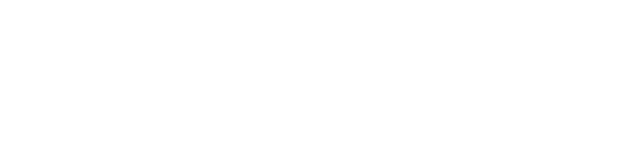
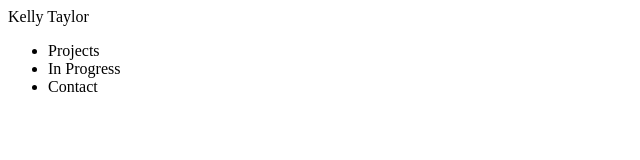
Before and after one commit to keltaylor/keltaylor.github.io, a plain HTML site: page index.html in a window 1280 px wide. Shown: the whole page, without its empty margins (0-640 px from the left). Drawn offline with Linux system fonts and the light colour scheme.

Commit message:
Update index.html body
Add header and nav with items

```diff
--- a/index.html
+++ b/index.html
@@ -3,6 +3,15 @@
     <head>
         <title>KTaylor Portfolio</title>
     </head>
-    <body></body>
+    <body>
+        <header>Kelly Taylor</header>
+        <nav>
+            <ul>
+                <li>Projects</li>
+                <li>In Progress</li>
+                <li>Contact</li>
+            </ul>
+        </nav>
+    </body>
     <footer></footer>
 </html>
```
